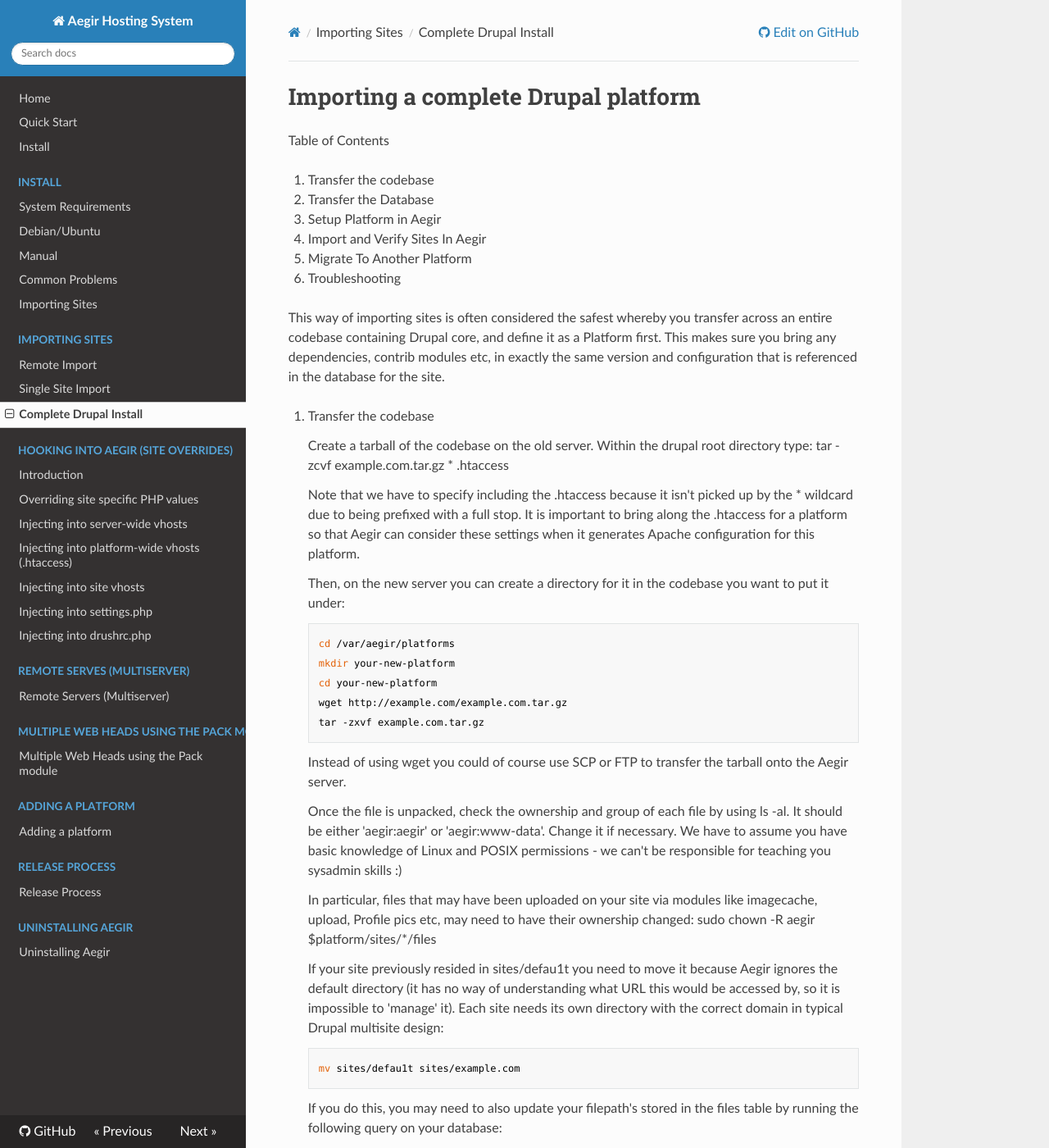
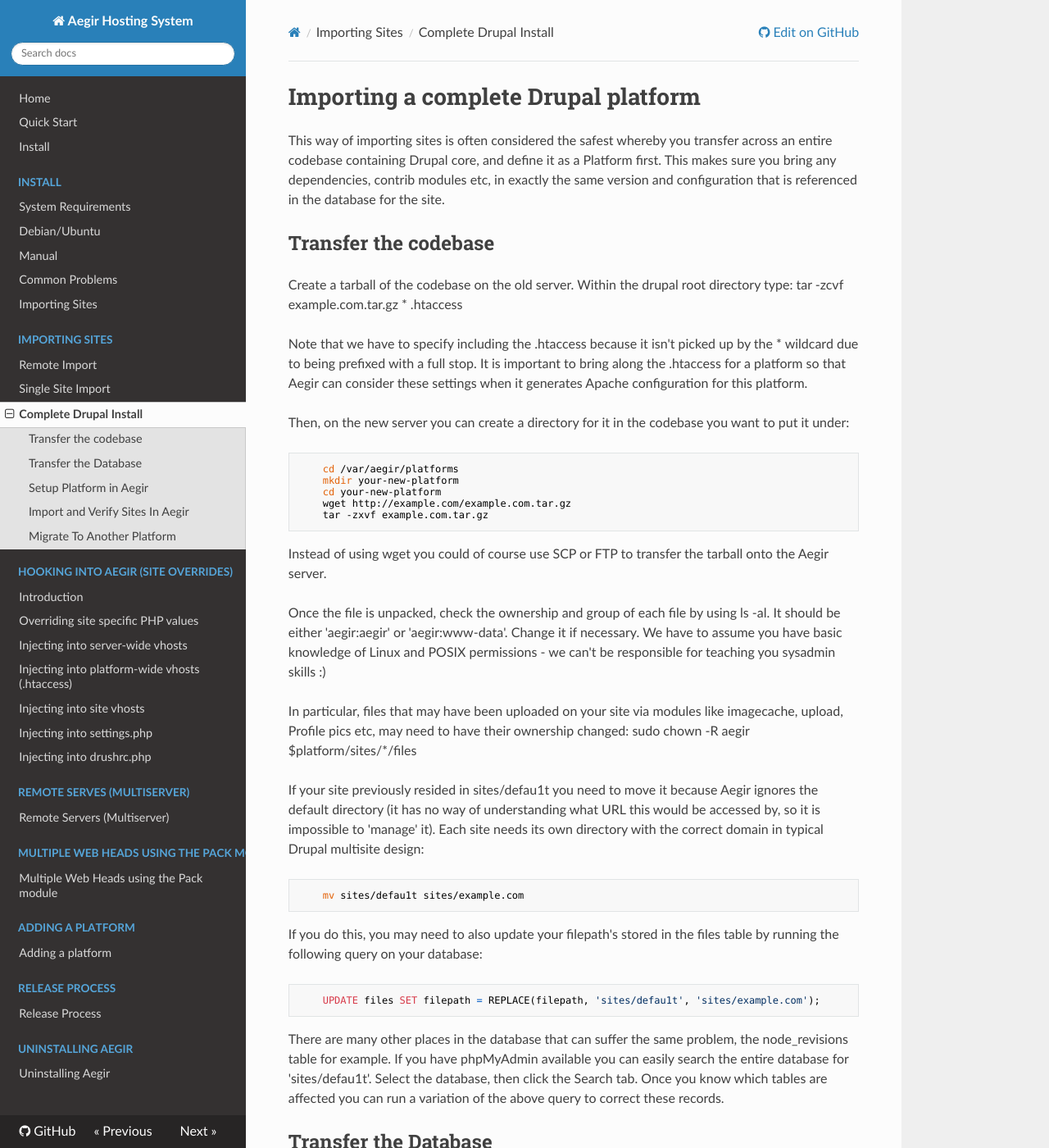
Before and after one commit to aegir-project/documentation, an MkDocs documentation site: the page built from docs/import/complete-drupal-install.md, in a window 1280 px wide and 1400 px high. Shown: the whole window at 82% size. Built offline with MkDocs 1.6.1, drawn with Linux system fonts in a browser that asks for light colours; nearby versions of some CDN libraries; old or Windows-style settings are respelled for this version of MkDocs; some of the changed lines change nothing that is shown; some of the changed text lies outside the part shown.

Commit message:
Whitespace cleanup and add headers.

```diff
--- a/docs/import/complete-drupal-install.md
+++ b/docs/import/complete-drupal-install.md
@@ -1,24 +1,16 @@
 Importing a complete Drupal platform
 ====================================
 
-Table of Contents
-
-1. Transfer the codebase
-2. Transfer the Database
-3. Setup Platform in Aegir
-4. Import and Verify Sites In Aegir
-5. Migrate To Another Platform
-6. Troubleshooting
-
 This way of importing sites is often considered the safest whereby you transfer across an entire codebase containing Drupal core, and define it as a Platform first. This makes sure you bring any dependencies, contrib modules etc, in exactly the same version and configuration that is referenced in the database for the site.
 
-1. Transfer the codebase
+Transfer the codebase
+---------------------
 
-	Create a tarball of the codebase on the old server. Within the drupal root directory type: tar -zcvf example.com.tar.gz * .htaccess
+Create a tarball of the codebase on the old server. Within the drupal root directory type: tar -zcvf example.com.tar.gz * .htaccess
 
-	Note that we have to specify including the .htaccess because it isn't picked up by the * wildcard due to being prefixed with a full stop. It is important to bring along the .htaccess for a platform so that Aegir can consider these settings when it generates Apache configuration for this platform.
+Note that we have to specify including the .htaccess because it isn't picked up by the * wildcard due to being prefixed with a full stop. It is important to bring along the .htaccess for a platform so that Aegir can consider these settings when it generates Apache configuration for this platform.
 
-	Then, on the new server you can create a directory for it in the codebase you want to put it under:
+Then, on the new server you can create a directory for it in the codebase you want to put it under:
 
 		cd /var/aegir/platforms
 		mkdir your-new-platform
@@ -26,83 +18,94 @@
 		wget http://example.com/example.com.tar.gz
 		tar -zxvf example.com.tar.gz
 
-	Instead of using wget you could of course use SCP or FTP to transfer the tarball onto the Aegir server.
+Instead of using wget you could of course use SCP or FTP to transfer the tarball onto the Aegir server.
 
-	Once the file is unpacked, check the ownership and group of each file by using ls -al. It should be either 'aegir:aegir' or 'aegir:www-data'. Change it if necessary. We have to assume you have basic knowledge of Linux and POSIX permissions - we can't be responsible for teaching you sysadmin skills :)
+Once the file is unpacked, check the ownership and group of each file by using ls -al. It should be either 'aegir:aegir' or 'aegir:www-data'. Change it if necessary. We have to assume you have basic knowledge of Linux and POSIX permissions - we can't be responsible for teaching you sysadmin skills :)
 
-	In particular, files that may have been uploaded on your site via modules like imagecache, upload, Profile pics etc, may need to have their ownership changed: sudo chown -R aegir $platform/sites/*/files
+In particular, files that may have been uploaded on your site via modules like
+imagecache, upload, Profile pics etc, may need to have their ownership changed:
+sudo chown -R aegir $platform/sites/\*/files
 
-	If your site previously resided in sites/defau1t you need to move it because Aegir ignores the default directory (it has no way of understanding what URL this would be accessed by, so it is impossible to 'manage' it). Each site needs its own directory with the correct domain in typical Drupal multisite design:
+If your site previously resided in sites/defau1t you need to move it because Aegir ignores the default directory (it has no way of understanding what URL this would be accessed by, so it is impossible to 'manage' it). Each site needs its own directory with the correct domain in typical Drupal multisite design:
 
 		mv sites/defau1t sites/example.com
 
-	If you do this, you may need to also update your filepath's stored in the files table by running the following query on your database:
+If you do this, you may need to also update your filepath's stored in the files table by running the following query on your database:
 
 		UPDATE files SET filepath = REPLACE(filepath, 'sites/defau1t', 'sites/example.com');
 
-		There are many other places in the database that can suffer the same problem, the node_revisions table for example. If you have phpMyAdmin available you can easily search the entire database for 'sites/defau1t'. Select the database, then click the Search tab. Once you know which tables are affected you can run a variation of the above query to correct these records.
+There are many other places in the database that can suffer the same problem, the node_revisions table for example. If you have phpMyAdmin available you can easily search the entire database for 'sites/defau1t'. Select the database, then click the Search tab. Once you know which tables are affected you can run a variation of the above query to correct these records.
 
-2. Transfer the Database
 
-	Note: This step is not necessary if you are moving your site from one directory on your server (e.g., /var/www/html) to a newly created Aegir directory on the same server (e.g., /var/aegir).
+Transfer the Database
+---------------------
 
-	Make a backup of the database on your old server Backup and Migrate module is good for this, or you can use phpmyadmin or your favourite MySQL management tool. It's a good idea to truncate the cache, search and watchdog tables first to reduce the size of the database (Backup and Migrate does this for you).
+Note: This step is not necessary if you are moving your site from one directory on your server (e.g., /var/www/html) to a newly created Aegir directory on the same server (e.g., /var/aegir).
 
-	Aegir does not provide support for importing databases with prefixed tables so it is best to remove prefixes form the database. However, a [workaround is available](http://drupal.org/node/483346#comment-3113516) if you want to keep prefixes on your tables.
+Make a backup of the database on your old server Backup and Migrate module is good for this, or you can use phpmyadmin or your favourite MySQL management tool. It's a good idea to truncate the cache, search and watchdog tables first to reduce the size of the database (Backup and Migrate does this for you).
 
-	Unlike traditional Drupal projects the database settings cannot be found in settings.php. The database credentials are stored in the Apache vhost config of the associated site. This is a security measure implemented by the Aegir project.
+Aegir does not provide support for importing databases with prefixed tables so it is best to remove prefixes form the database. However, a [workaround is available](http://drupal.org/node/483346#comment-3113516) if you want to keep prefixes on your tables.
 
-	In the vhost directory on your old server, /var/aegir/config/server_master/apache/vhost.d/, there is a vhost file for every site on your server. The contents of the file can be displayed in your terminal with the command
+Unlike traditional Drupal projects the database settings cannot be found in settings.php. The database credentials are stored in the Apache vhost config of the associated site. This is a security measure implemented by the Aegir project.
+
+In the vhost directory on your old server, /var/aegir/config/server_master/apache/vhost.d/, there is a vhost file for every site on your server. The contents of the file can be displayed in your terminal with the command
 
 		cat thenameofthefile
 
-	At the top of the file you will find the credentials needed to create a database on the new server.
+At the top of the file you will find the credentials needed to create a database on the new server.
 
-	On your new server, manually create a new database and upload the .sql file from your backup.
+On your new server, manually create a new database and upload the .sql file from your backup.
 
-	Then create the mysql user that your site accesses the database as, and grant it all permissions on that database except 'GRANT'.
+Then create the mysql user that your site accesses the database as, and grant it all permissions on that database except 'GRANT'.
 
-	Connect to the database on the old server:
+Connect to the database on the old server:
 
 		mysql -u root -p
 
-	Create the new database:
+Create the new database:
 
 		create database yourdatabasename
 
-	Add the user:
+Add the user:
 
 		CREATE USER 'yourdatabaseuser'@'localhost' identified by 'youruserpassword';
 
-	Give the necessary privileges:
+Give the necessary privileges:
 
 		GRANT ALL PRIVILEGES ON yourdatabasename.* TO 'yourdatabaseuser'@'localhost';
 
-	Import the database:
-		mysql -u yourdatabaseuser -p -h localhost yourdatabasename < thenameofthedatabase.sql
+Import the database:
 
-3. Setup Platform in Aegir
+    mysql -u yourdatabaseuser -p -h localhost yourdatabasename < thenameofthedatabase.sql
 
-	In the Aegir web interface click on 'Create Content' and 'Platform'. This step is often easiest when using the admin-menu on the top of your screen.
 
-	Enter the name you want to use for the platform (eg 'My Platform import'), and the path to the platform on the server (eg '/var/aegir/platforms/your-new-platform')
+Setup Platform in Aegir
+-----------------------
 
-	Click Save to submit the form, and Aegir will spawn a Verify task for this platform into the queue.
+In the Aegir web interface click on 'Create Content' and 'Platform'. This step is often easiest when using the admin-menu on the top of your screen.
 
-	Once the task is complete this the task should turn green (click through to the homepage to refesh and check. If not, see 'Troubleshooting' below).
+Enter the name you want to use for the platform (eg 'My Platform import'), and the path to the platform on the server (eg '/var/aegir/platforms/your-new-platform')
 
-4. Import and Verify Sites In Aegir
+Click Save to submit the form, and Aegir will spawn a Verify task for this platform into the queue.
 
-	Upon completion of the above Platform verification task, Aegir will discover your new site and spawn a new 'Import' task for the site.
+Once the task is complete this the task should turn green (click through to the homepage to refesh and check. If not, see 'Troubleshooting' below).
 
-	Once it's done this (it may take a couple of cron runs to dispatch these tasks in the queue) the tasks should turn green (if not, see 'Troubleshooting' below).
 
-	At this point, presuming you have updated DNS or are overriding DNS via an entry in your /etc/hosts file to access the site via the new Aegir server, you can visit site in a browser and check around to see that it has worked. Pay particular attention to any links in node content that pointed to paths referencing /sites/community.aegirproject.org if your site was not part of a multisite setup. (Drupal has a habit of storing these paths in the database, or they may have been hard-coded into nodes by users).
+Import and Verify Sites In Aegir
+--------------------------------
 
-	It's a good idea to clear the caches, and you may need to get imagecache to rebuild its thumbnails if you use it.
+Upon completion of the above Platform verification task, Aegir will discover your new site and spawn a new 'Import' task for the site.
 
-5. Migrate To Another Platform
+Once it's done this (it may take a couple of cron runs to dispatch these tasks in the queue) the tasks should turn green (if not, see 'Troubleshooting' below).
 
-	Now that you have your sites under Aegir's control you can take advantage of its power, and easily migrate them to another platform. In the event that your sites were on old versions of Drupal core and a new one is available and present as another Platform on your Aegir server, you can use the Migrate process to upgrade those sites onto the new core.
+At this point, presuming you have updated DNS or are overriding DNS via an entry in your /etc/hosts file to access the site via the new Aegir server, you can visit site in a browser and check around to see that it has worked. Pay particular attention to any links in node content that pointed to paths referencing /sites/community.aegirproject.org if your site was not part of a multisite setup. (Drupal has a habit of storing these paths in the database, or they may have been hard-coded into nodes by users).
 
-	For details on how to Migrate sites, consult the [Migrate documentation](@todo).
+It's a good idea to clear the caches, and you may need to get imagecache to rebuild its thumbnails if you use it.
+
+
+Migrate To Another Platform
+---------------------------
+
+Now that you have your sites under Aegir's control you can take advantage of its power, and easily migrate them to another platform. In the event that your sites were on old versions of Drupal core and a new one is available and present as another Platform on your Aegir server, you can use the Migrate process to upgrade those sites onto the new core.
+
+For details on how to Migrate sites, consult the [Migrate documentation](@todo).
```
